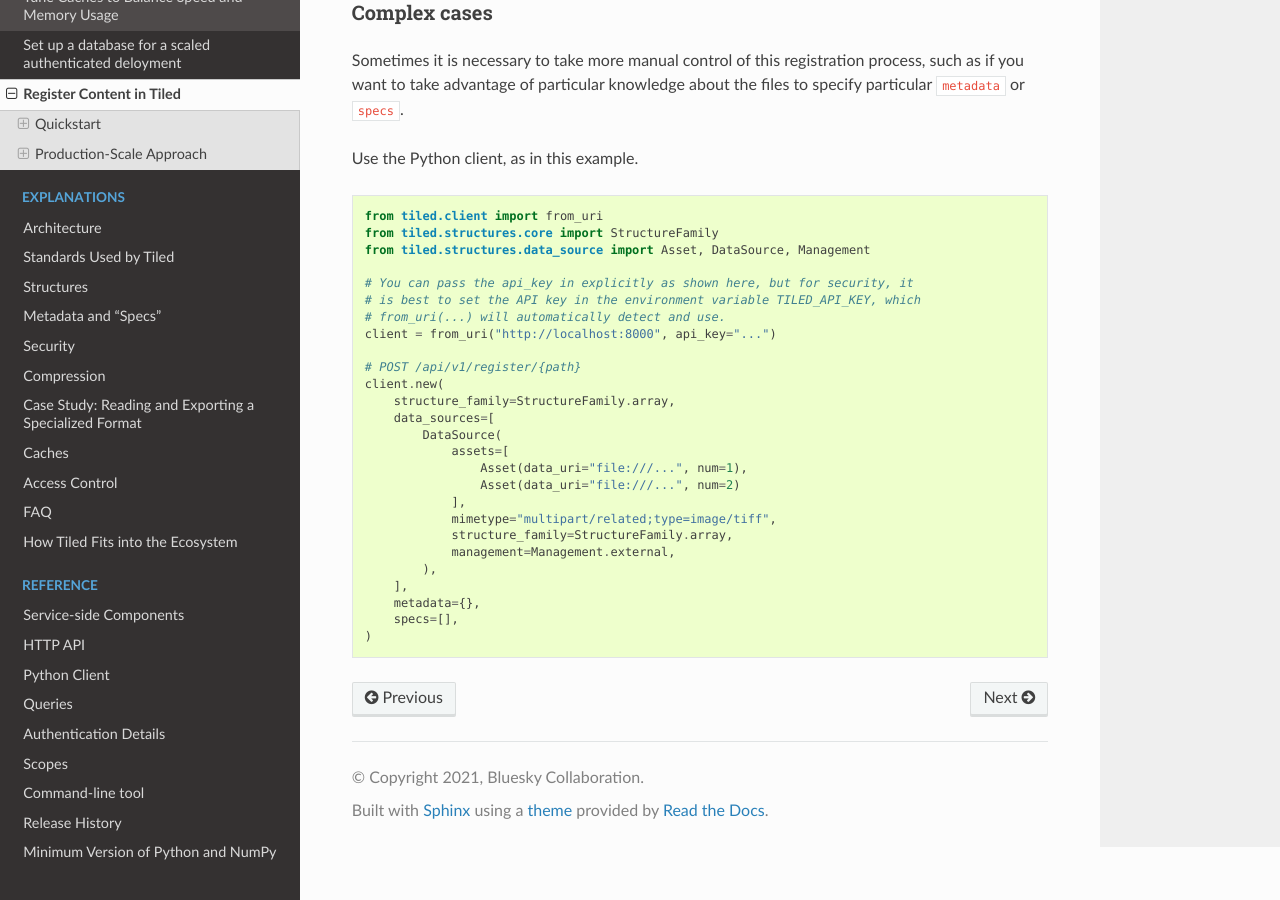
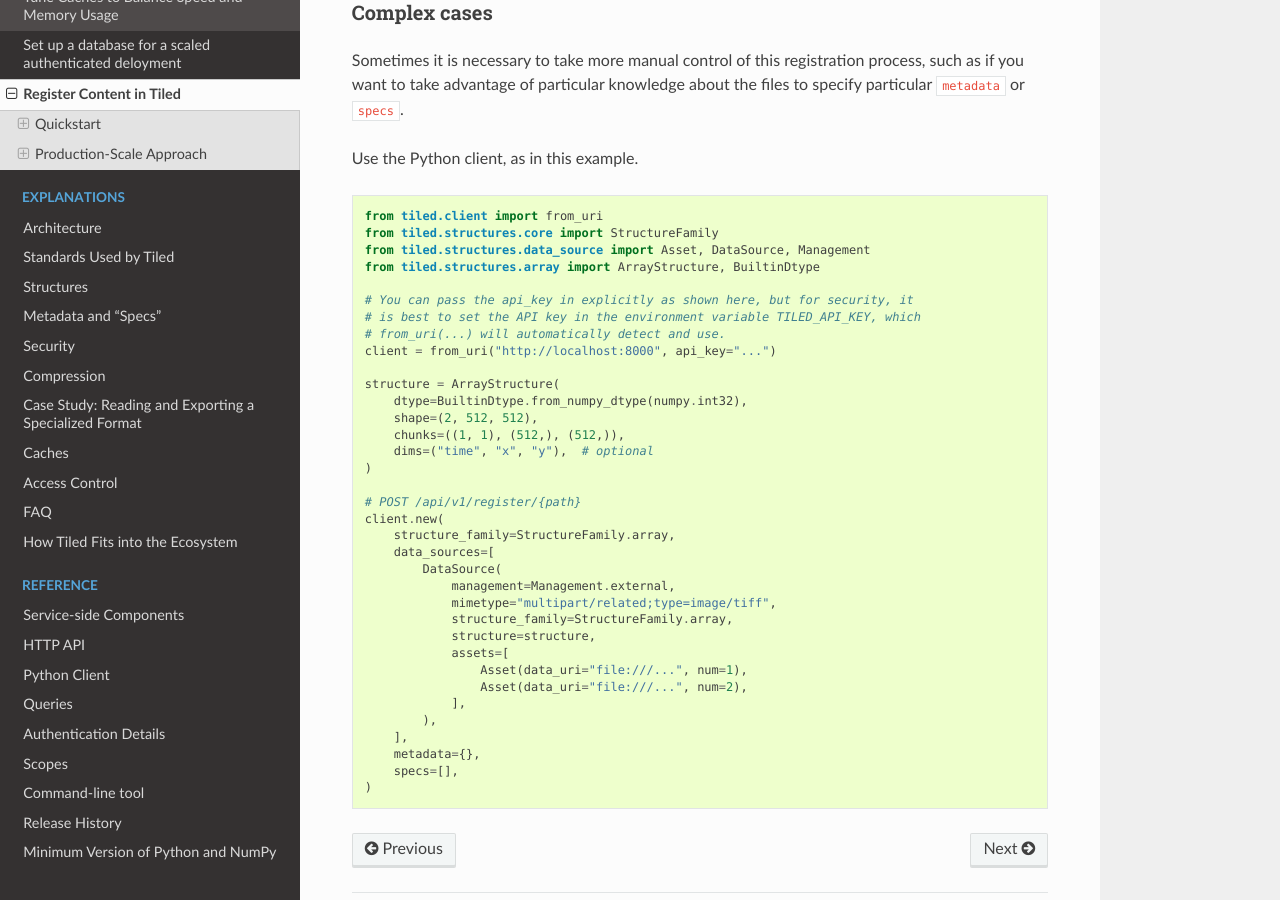
Before and after one commit to bluesky/tiled, a Sphinx documentation site: the page built from docs/source/how-to/register.md, in a window 1280 px wide and 900 px high, scrolled down 1565 px. Built offline with Sphinx 7.4.7 and the Read the Docs theme 2.0.0, drawn with Linux system fonts in a browser that asks for light colours; pages that are not in the unit, such as notebooks, are missing from menus; the version number could not be read and is left out.

Commit message:
Add structure

```diff
--- a/docs/source/how-to/register.md
+++ b/docs/source/how-to/register.md
@@ -78,24 +78,33 @@ Use the Python client, as in this example.
 from tiled.client import from_uri
 from tiled.structures.core import StructureFamily
 from tiled.structures.data_source import Asset, DataSource, Management
+from tiled.structures.array import ArrayStructure, BuiltinDtype
 
 # You can pass the api_key in explicitly as shown here, but for security, it
 # is best to set the API key in the environment variable TILED_API_KEY, which
 # from_uri(...) will automatically detect and use.
 client = from_uri("http://localhost:8000", api_key="...")
 
+structure = ArrayStructure(
+    dtype=BuiltinDtype.from_numpy_dtype(numpy.int32),
+    shape=(2, 512, 512),
+    chunks=((1, 1), (512,), (512,)),
+    dims=("time", "x", "y"),  # optional
+)
+
 # POST /api/v1/register/{path}
 client.new(
     structure_family=StructureFamily.array,
     data_sources=[
         DataSource(
+            management=Management.external,
+            mimetype="multipart/related;type=image/tiff",
+            structure_family=StructureFamily.array,
+	    structure=structure,
             assets=[
                 Asset(data_uri="file:///...", num=1),
-                Asset(data_uri="file:///...", num=2)
+                Asset(data_uri="file:///...", num=2),
             ],
-            mimetype="multipart/related;type=image/tiff",
-            structure_family=StructureFamily.array,
-            management=Management.external,
         ),
     ],
     metadata={},
```
